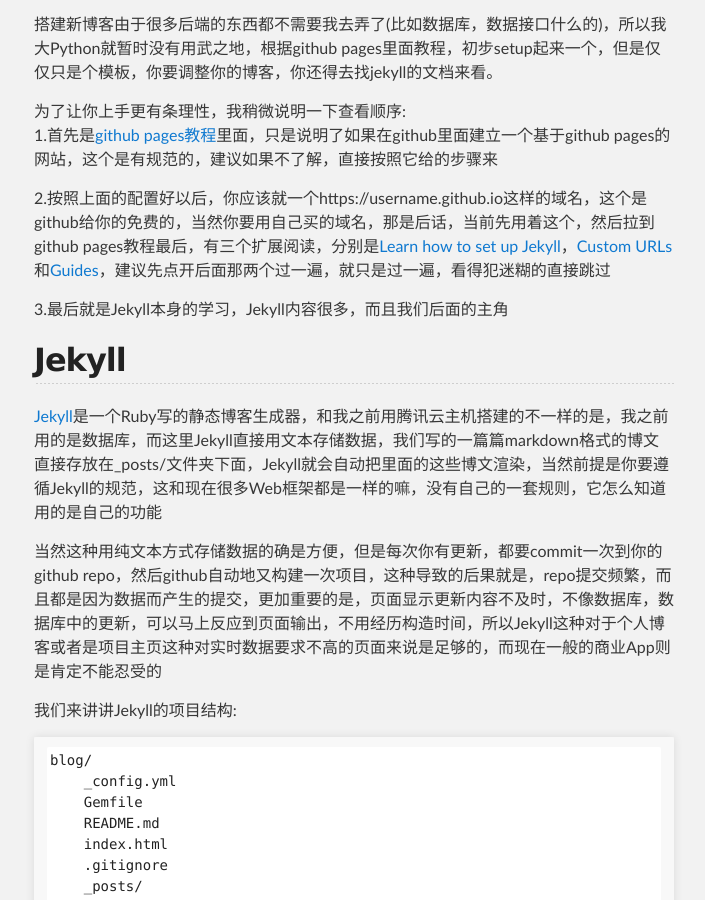
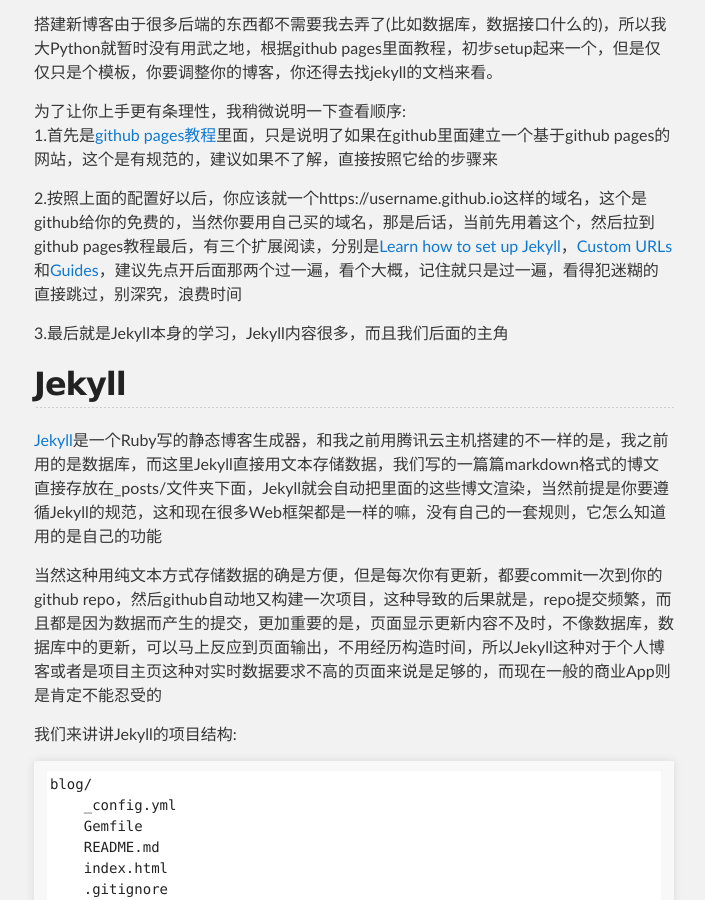
Before and after one commit to silbertmonaphia/silbertmonaphia.github.io, a Jekyll site: the page built from _posts/2018-01-02-关于搬到这个博客.md, in a window 1280 px wide and 900 px high, scrolled down 1161 px. Shown: the whole window, without its empty margins (286-991 px from the left). Built offline with Jekyll 4.4.1, drawn with Linux system fonts in a browser that asks for light colours; our own code applies the rules of GitHub Pages for plain Markdown files; the repository's description, which GitHub fills in, is left out.

Commit message:
Update 2018-01-02-关于搬到这个博客.md

```diff
--- a/_posts/2018-01-02-关于搬到这个博客.md
+++ b/_posts/2018-01-02-关于搬到这个博客.md
@@ -31,7 +31,7 @@
 为了让你上手更有条理性，我稍微说明一下查看顺序:
 1.首先是[github pages教程](https://pages.github.com/)里面，只是说明了如果在github里面建立一个基于github pages的网站，这个是有规范的，建议如果不了解，直接按照它给的步骤来
 
-2.按照上面的配置好以后，你应该就一个https://username.github.io这样的域名，这个是github给你的免费的，当然你要用自己买的域名，那是后话，当前先用着这个，然后拉到github pages教程最后，有三个扩展阅读，分别是[Learn how to set up Jekyll](https://jekyllrb.com/docs/quickstart/)，[Custom URLs](https://help.github.com/articles/using-a-custom-domain-with-github-pages/)和[Guides](https://help.github.com/categories/github-pages-basics/)，建议先点开后面那两个过一遍，就只是过一遍，看得犯迷糊的直接跳过
+2.按照上面的配置好以后，你应该就一个https://username.github.io这样的域名，这个是github给你的免费的，当然你要用自己买的域名，那是后话，当前先用着这个，然后拉到github pages教程最后，有三个扩展阅读，分别是[Learn how to set up Jekyll](https://jekyllrb.com/docs/quickstart/)，[Custom URLs](https://help.github.com/articles/using-a-custom-domain-with-github-pages/)和[Guides](https://help.github.com/categories/github-pages-basics/)，建议先点开后面那两个过一遍，看个大概，记住就只是过一遍，看得犯迷糊的直接跳过，别深究，浪费时间
 
 3.最后就是Jekyll本身的学习，Jekyll内容很多，而且我们后面的主角
 
```
